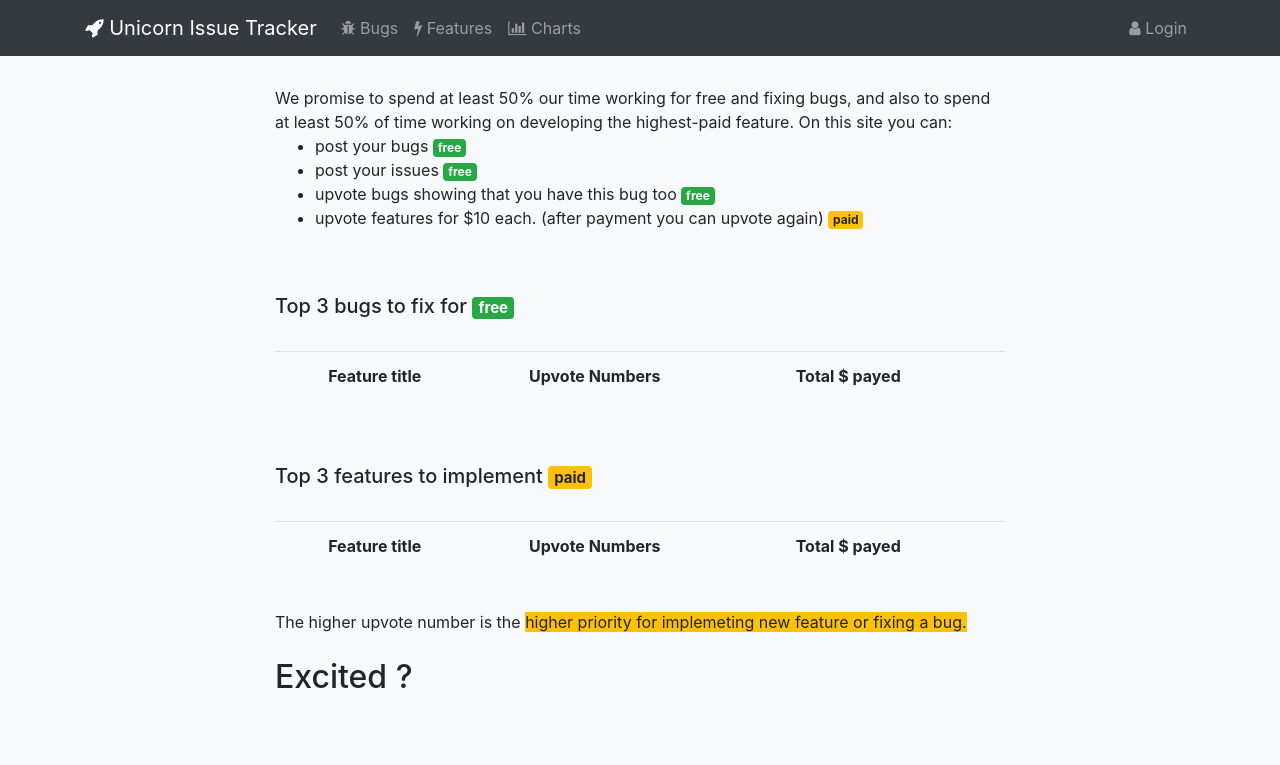
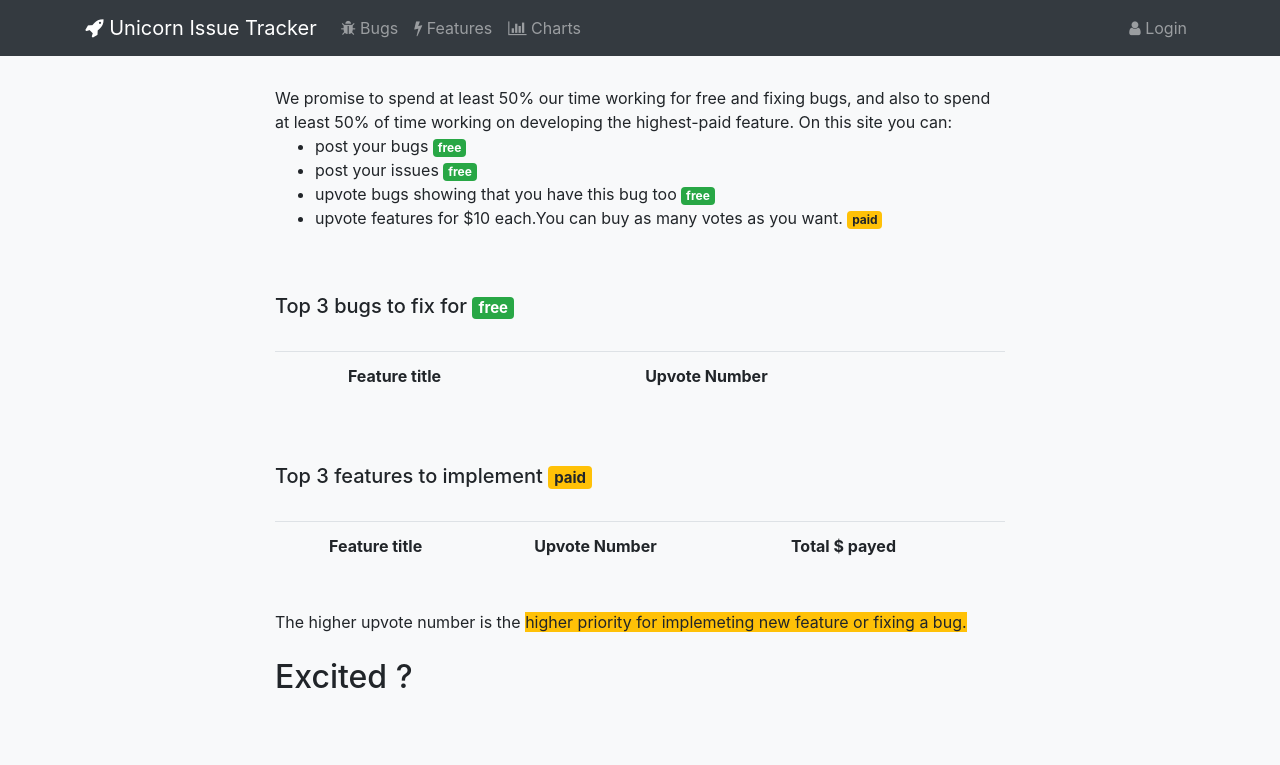
Before and after one commit to Migacz85/django_app, a Django app: page / in a window 1280 px wide. Shown: the top 765 px of the page. Run offline with Django 3.2, Linux system fonts and the light colour scheme; data that the repository does not hold is empty; some libraries are stand-ins or nearby versions; some web fonts are replaced.

Commit message:
Update: Main page

```diff
--- a/Home/templates/home.html
+++ b/Home/templates/home.html
@@ -22,7 +22,7 @@
           <li> post your bugs <span class="badge badge-success">free</span></li>
           <li> post your issues <span class="badge badge-success">free</span></li>
           <li> upvote bugs showing that you have this bug too <span class="badge badge-success">free</span></li>
-          <li> upvote features for $10 each. (after payment you can upvote again)
+          <li> upvote features for $10 each.You can buy as many votes as you want.
             <span class="badge badge-warning">paid</span></li>
         </ul>
 
@@ -34,15 +34,13 @@
         <table class="table">
           <th>
           <td><b>Feature title</b></td>
-          <td><b>Upvote Numbers</b></td>
-          <td><b>Total $ payed</b></td>
+          <td><b>Upvote Number</b></td>
           </th>
           {% for bug in bugs %}
           {% if forloop.counter <= 3 %} <tr>
             <td></td>
             <td> {{ bug.title }}</td>
             <td>{{ bug.upvotes}}</td>
-            <td>{{ bug.upvotes|mul:10}}$</td>
             </tr>
             {% endif %}
             {% endfor %}
@@ -55,7 +53,7 @@
           <table class="table">
             <th>
             <td><b>Feature title</b></td>
-            <td><b>Upvote Numbers</b></td>
+            <td><b>Upvote Number</b></td>
             <td><b>Total $ payed</b></td>
             </th>
             {% for feature in features %}
@@ -77,7 +75,7 @@
           <h2 class="mb-5 text-justify">Excited ?</h2>
           <br>
           <img class="img-fluid rounded" src="https://proxy.duckduckgo.com/iu/?u=http%3A%2F%2Fdrolesdemums.com%2Fwp-content%2Fuploads%2F2014%2F09%2Frituel-sommeil.jpg&f=1" alt="">
-        <div class="col-lg-8 mx-auto mt-5">
+        <div class="col-lg-8 mt-5">
           We hope you are :-)
           <div class="mt-5">
             Sincerely
--- a/cart/templates/cart.html
+++ b/cart/templates/cart.html
@@ -15,8 +15,8 @@
   <div class="card-body ">
     <table class='table table-small '>
       <tr class='bottom-border'>
-        <th>Your items</th>
-        <th>Number of votes</th>
+        <th>Items</th>
+        <th>votes</th>
         <th>Price</th>
         <th>Action</th>
       </tr>
```
Also changed, not shown: 1 other file.
